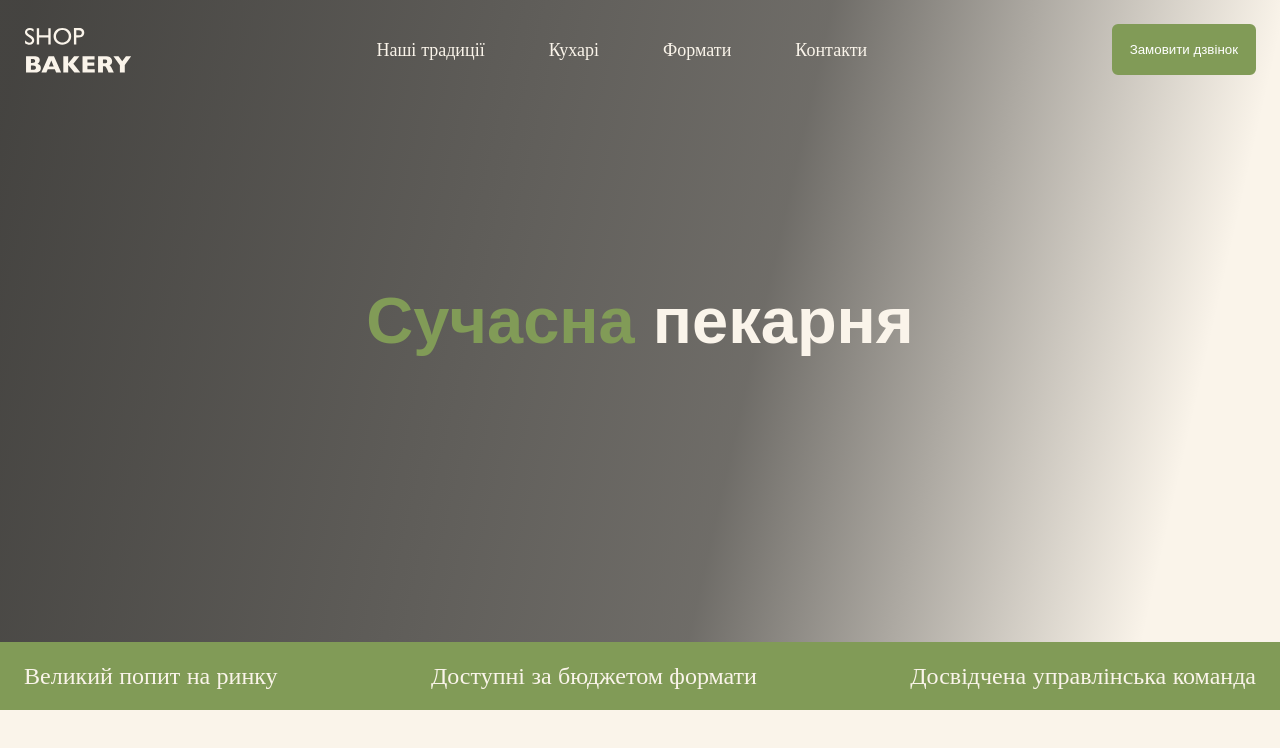
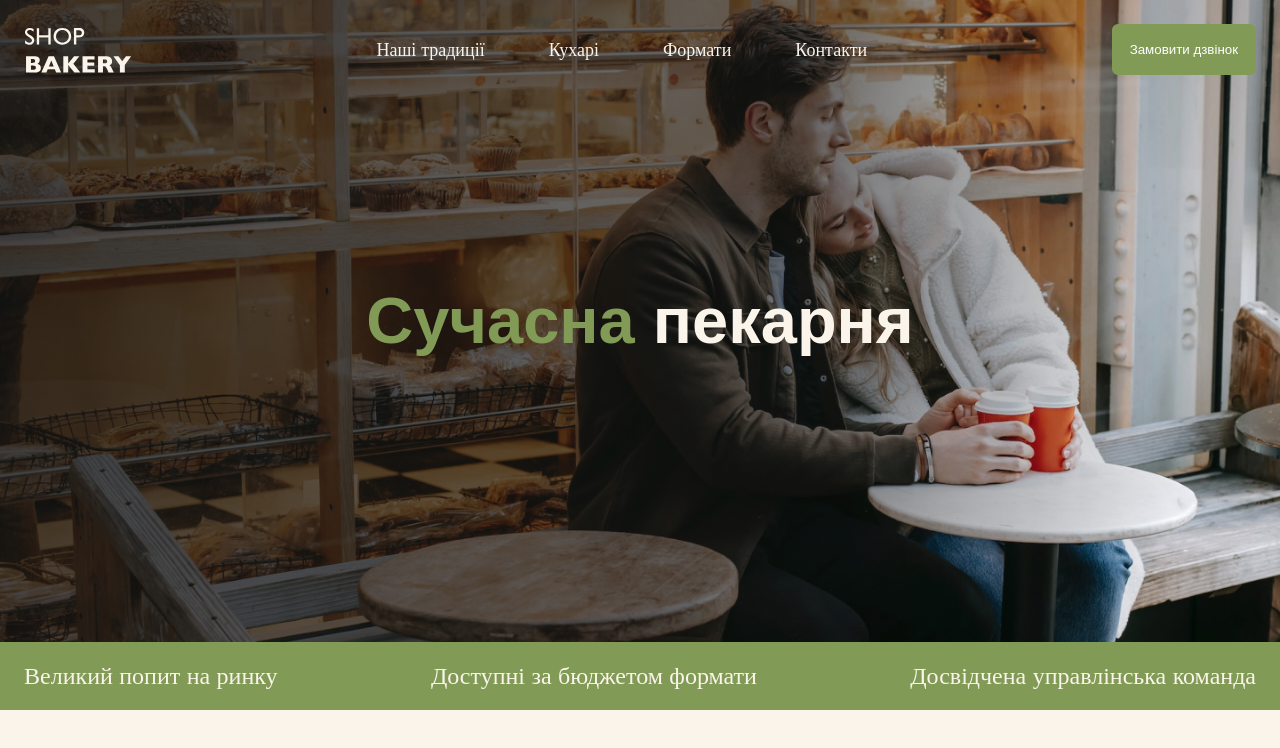
Before and after one commit to serhiisezonchyk/backery_html-css-js, a plain HTML site: page index.html in a window 1280 px wide. Shown: the top 748 px of the page. Drawn offline with nearby package versions, Linux system fonts and the light colour scheme; files that its build step writes are made by us from their sources; the site is published under a folder, as on GitHub Pages, so addresses that start at the root find nothing.

Commit message:
fix: change hero section image path

```diff
--- a/scss/components/_hero.scss
+++ b/scss/components/_hero.scss
@@ -7,7 +7,7 @@
       rgba(18, 18, 17, 0.6) 58.46%,
       rgba(18, 18, 17, 0) 90.36%
     ),
-    url('/static/hero-section-background.jpg');
+    url('../static/hero-section-background.jpg');
   background-repeat: no-repeat;
   background-position: 70% top;
   background-size: cover;
```
